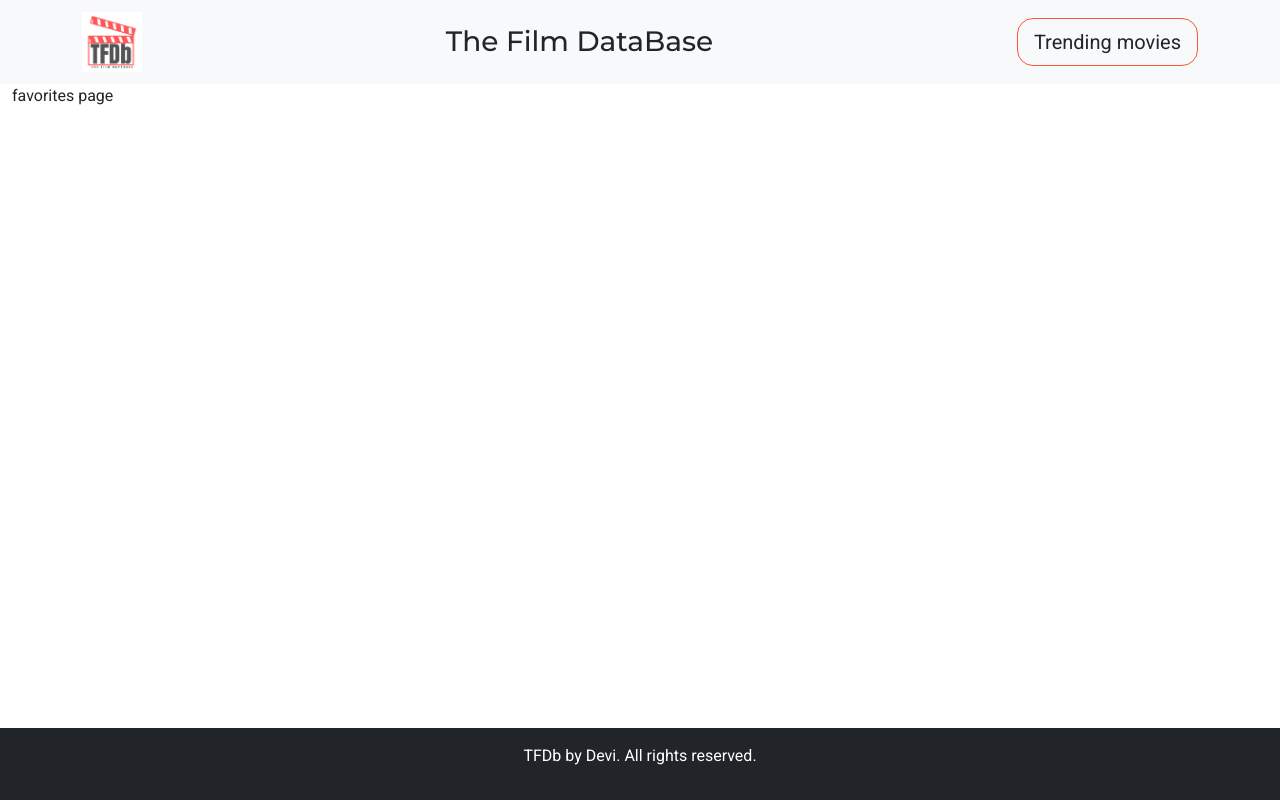
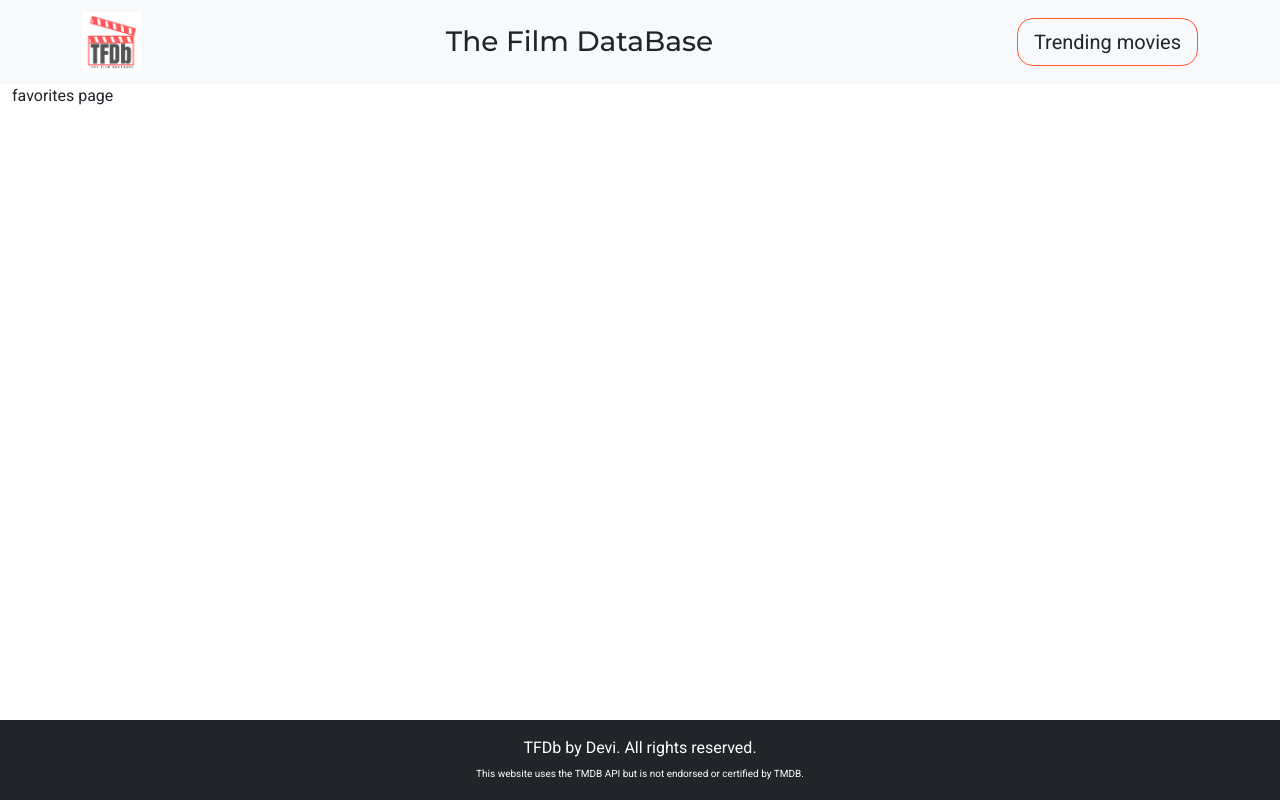
Before and after one commit to DeviRaju27/the-film-database, a React (Vite) app: page /favorites in a window 1280 px wide. Built offline with nearby package versions, Linux system fonts and the light colour scheme.

Commit message:
added tmdb attribution in Footer component

```diff
--- a/src/App.css
+++ b/src/App.css
@@ -56,6 +56,9 @@ h1, h2, h3 {
     width: 60%;
     margin-bottom: 1rem;
 }
+.footer-div span{
+  font-size: 10px;
+}
 
 @media (min-width: 576px) {
   .result {
--- a/src/components/Footer.jsx
+++ b/src/components/Footer.jsx
@@ -1,8 +1,9 @@
 function Footer(){
     return (
         <>
-        <footer className="bg-dark text-white py-3 text-center">
-            <p>TFDb by Devi. All rights reserved.</p>
+        <footer className="bg-dark text-white py-3 text-center footer-div">
+            <p className="m-0">TFDb by Devi. All rights reserved.</p>
+            <span >This website uses the TMDB API but is not endorsed or certified by TMDB.</span>
         </footer>
         </>
     )
```
